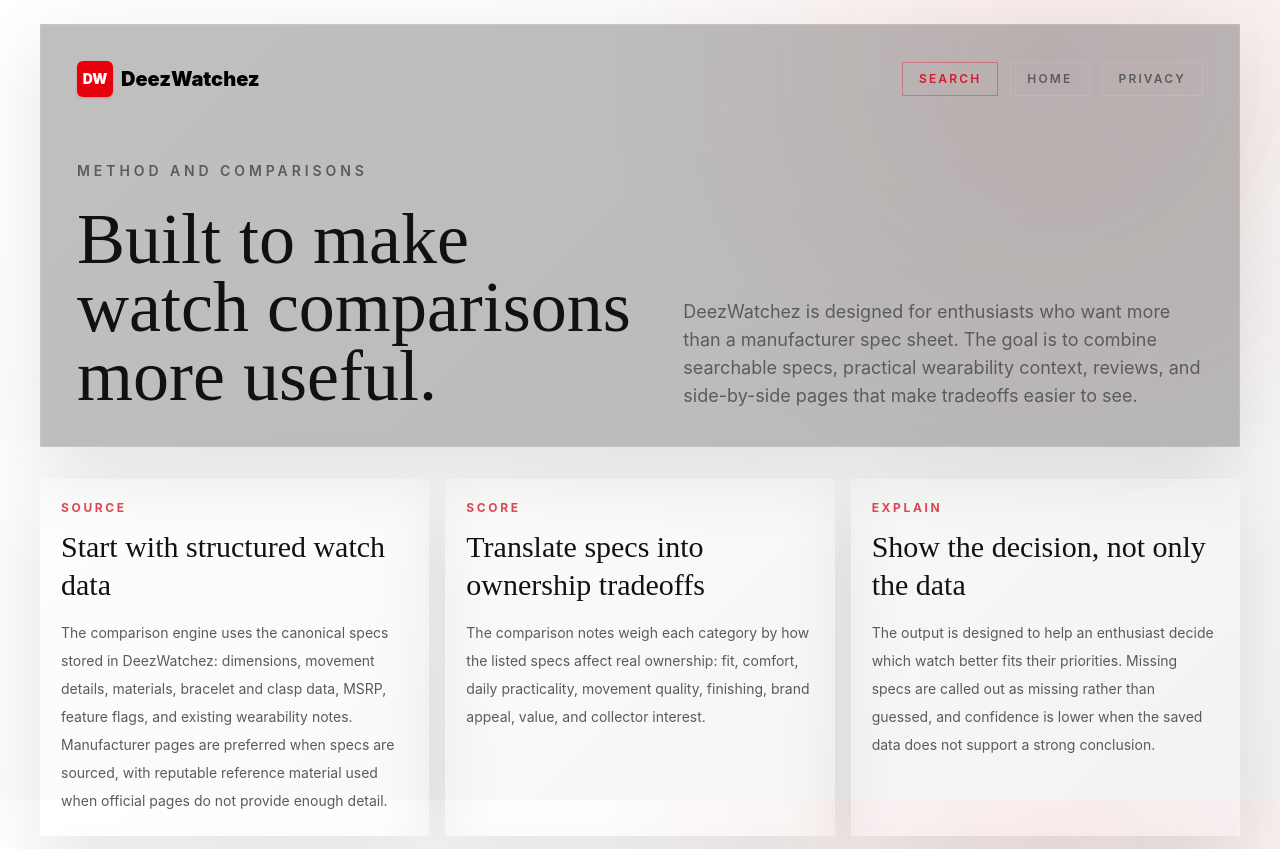
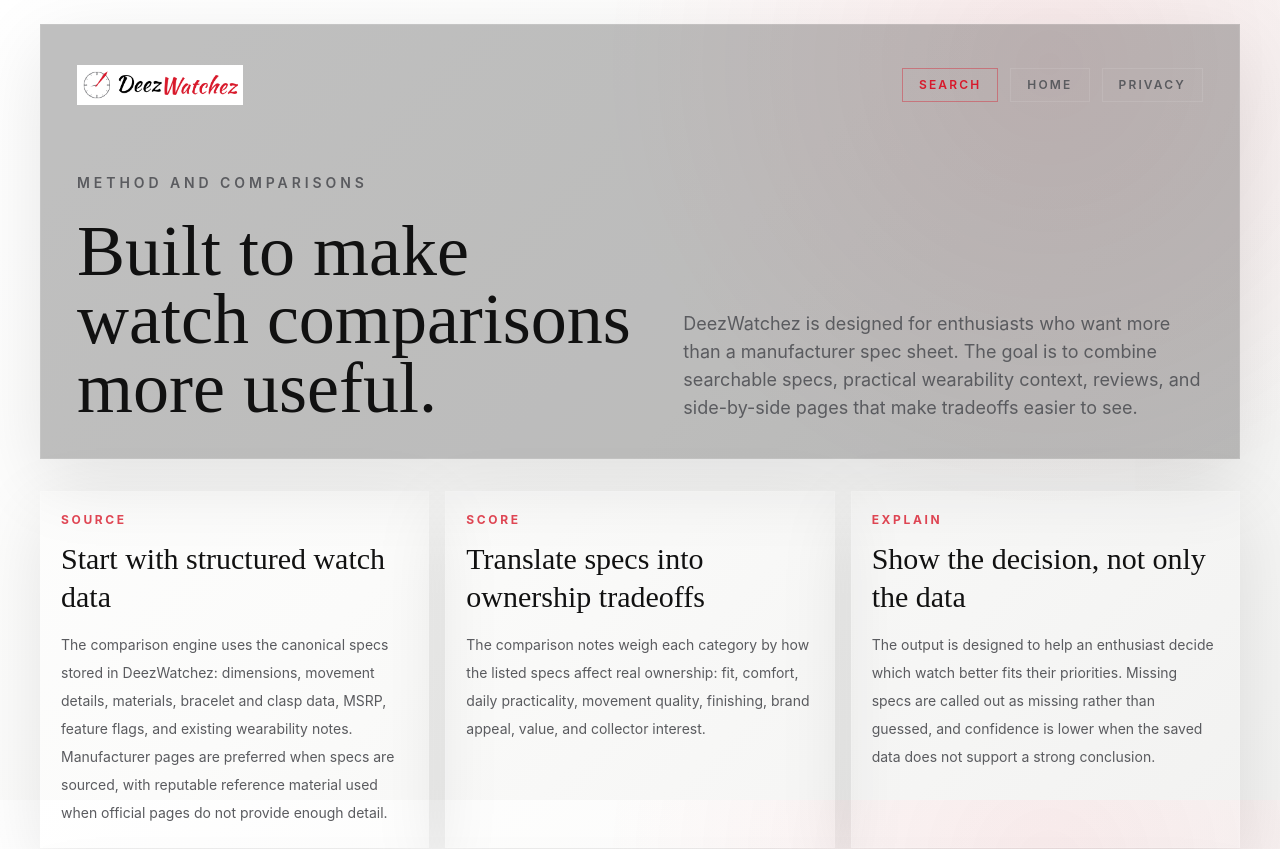
Before and after one commit to ddhutchinson-jpg/watchcomarisonai, a Next.js app: page /about in a window 1280 px wide. Shown: the top 849 px of the page. Built offline with nearby package versions, Linux system fonts and the light colour scheme; no server answers.

Commit message:
Restore DeezWatchez logo assets

```diff
--- a/app/BrandMark.tsx
+++ b/app/BrandMark.tsx
@@ -1,18 +1,22 @@
+import Image from "next/image";
 import Link from "next/link";
 
 export function BrandMark() {
   return (
     <Link
       href="/"
-      className="group inline-flex items-center gap-2 transition"
+      className="group inline-flex h-11 w-44 items-center transition sm:h-12 sm:w-52"
       aria-label="DeezWatchez home"
     >
-      <span className="grid size-9 place-items-center rounded-md bg-red-600 text-sm font-black text-white shadow-sm shadow-red-600/20">
-        DW
-      </span>
-      <span className="text-lg font-black tracking-normal text-black transition group-hover:text-red-600 sm:text-xl">
-        DeezWatchez
-      </span>
+      <Image
+        src="/deezwatchez-logo-light.png"
+        alt="DeezWatchez"
+        width={1000}
+        height={311}
+        className="h-9 w-auto object-contain transition group-hover:brightness-95 sm:h-10"
+        sizes="(min-width: 640px) 13rem, 11rem"
+        priority
+      />
     </Link>
   );
 }
```
Also changed, not shown: public/deezwatchez-logo-light.png (added), public/deezwatchez-logo.png (added).
